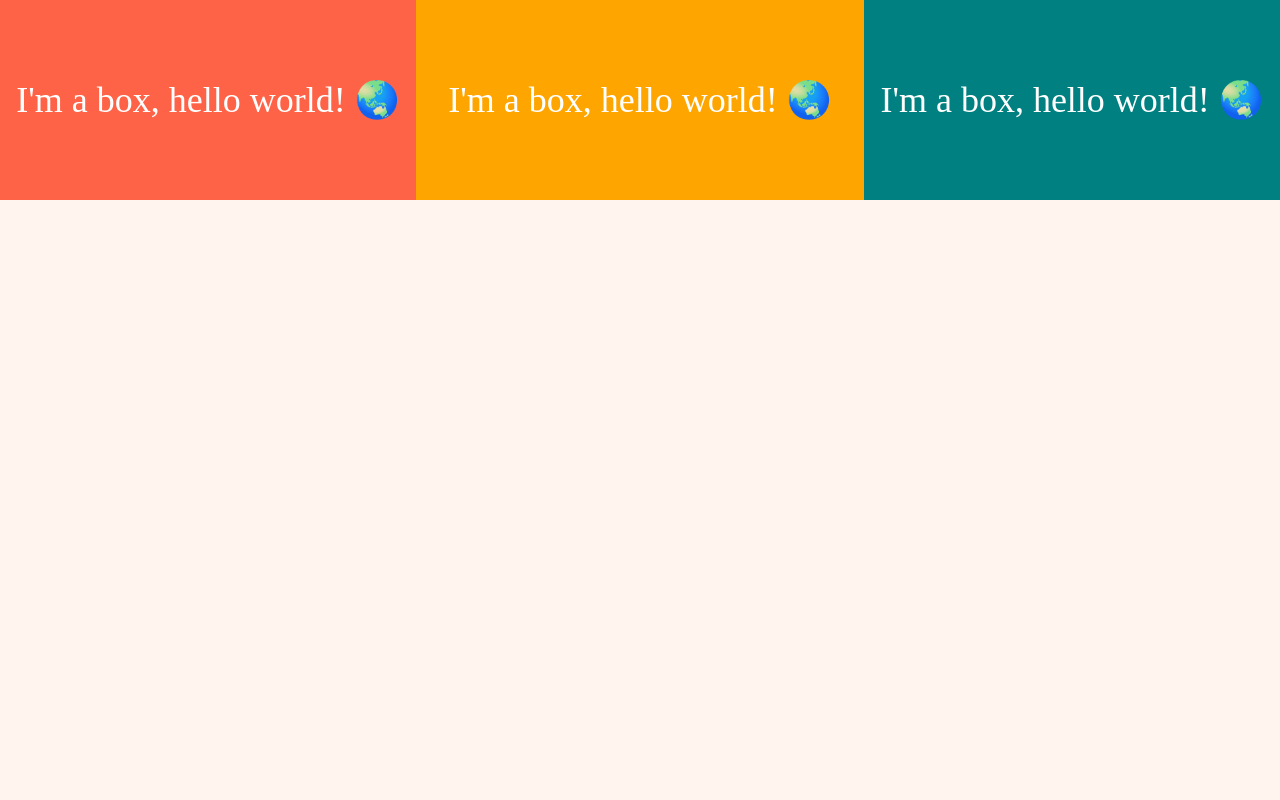
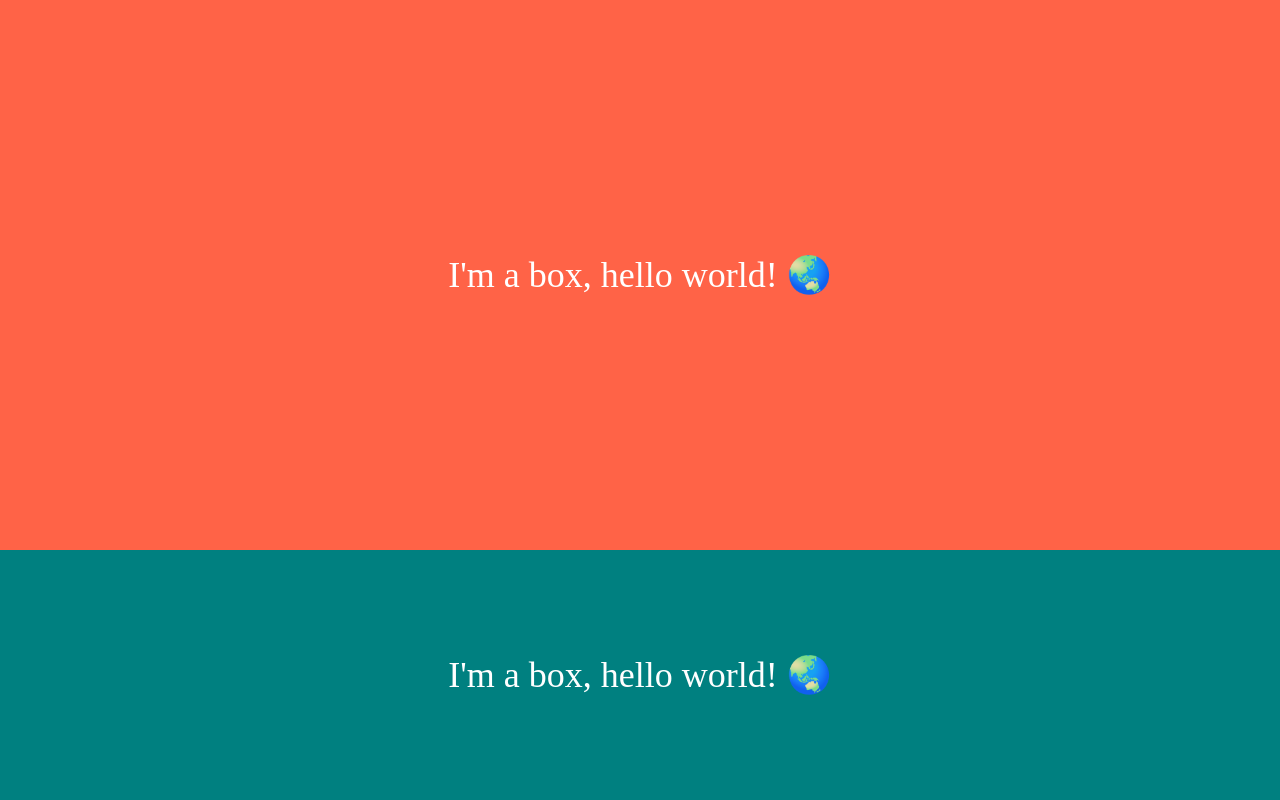
Before and after one commit to parangwave/css-layout-master-class, a website built with Vite: page index.html in a window 1280 px wide. Built offline with nearby package versions, Linux system fonts and the light colour scheme.

Commit message:
flex-basis for min / max-width

```diff
--- a/index.html
+++ b/index.html
@@ -4,13 +4,12 @@
     <meta charset="UTF-8" />
     <meta name="viewport" content="width=device-width, initial-scale=1.0" />
     <link rel="stylesheet" href="style.css" />
-    <title>Flex Shrink</title>
+    <title>Flex Basis</title>
   </head>
   <body>
     <div class="parent">
       <div class="box">I'm a box, hello world! 🌏</div>
       <div class="box">I'm a box, hello world! 🌏</div>
-      <div class="box">I'm a box, hello world! 🌏</div>
     </div>
   </body>
 </html>
--- a/style.css
+++ b/style.css
@@ -45,7 +45,7 @@ body {
   /* flex-direction: column; */
   /* flex-wrap: wrap; */
   /* flex-flow: column wrap; */
-  flex-flow: row wrap;
+  flex-flow: column wrap;
   justify-content: center;
   /* align-content: center; */ /* w/ flex-wrap */
 
@@ -94,20 +94,20 @@ order: 2;
 /* flex-shrink: shrink child element ratio */
 .box:first-child {
   background-color: tomato;
-  flex-grow: 1;
-  /* flex-shrink: 3; */
-  flex-shrink: 0;
+  /* flex-grow: 0;
+  flex-shrink: 5;
+  flex-basis: 500px; */
+  flex: 1 0 500px;
 }
 
-.box:nth-child(2) {
+/* .box:nth-child(2) {
   background-color: orange;
   flex-grow: 2;
   flex-shrink: 0;
-}
+} */
 
 .box:last-child {
   background-color: teal;
   flex-grow: 1;
-  /* flex-shrink: 1; */
-  flex-shrink: 0;
+  flex-shrink: 1;
 }
```
